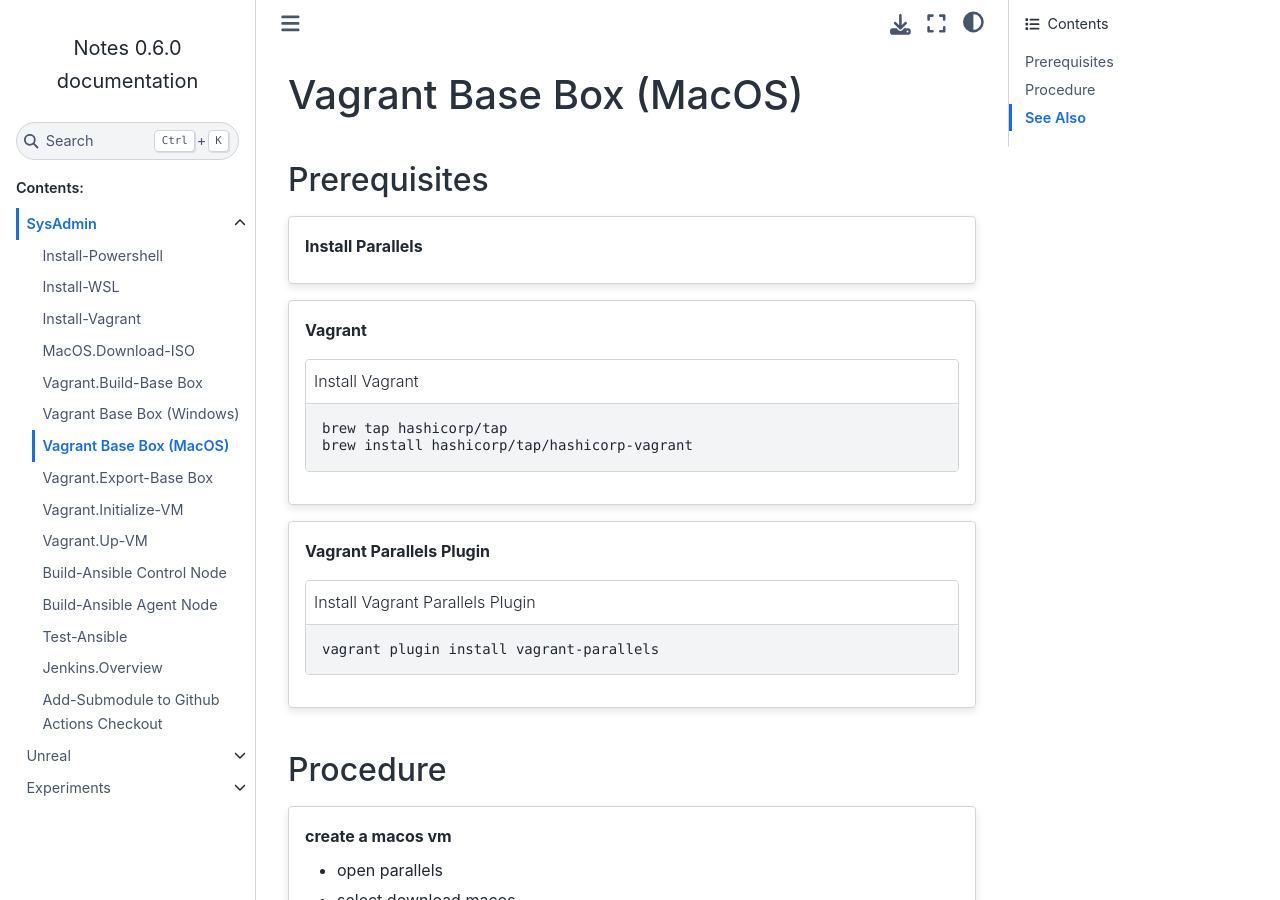
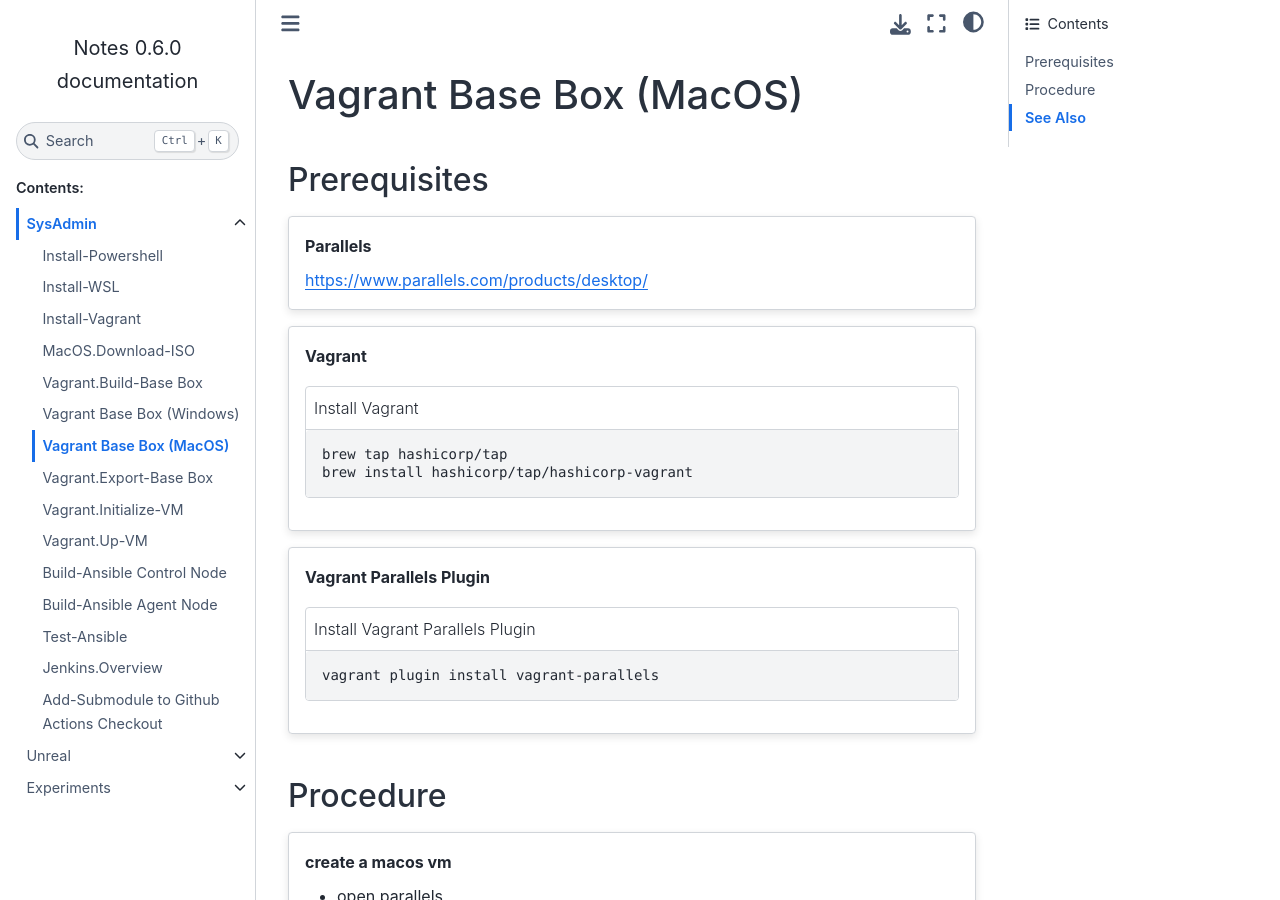
Before and after one commit to Liimurr/notes, a Sphinx documentation site: the page built from doc/src/Vagrant.Build-BaseBox_MacOS.rst, in a window 1280 px wide and 900 px high. Built offline with Sphinx 7.4.7 and the Sphinx Book theme 1.1.4, drawn with Linux system fonts in a browser that asks for light colours; pages that are not in the unit, such as notebooks, are missing from menus.

Commit message:
update macos instructions

```diff
--- a/doc/src/Vagrant.Build-BaseBox_MacOS.rst
+++ b/doc/src/Vagrant.Build-BaseBox_MacOS.rst
@@ -4,7 +4,9 @@ Vagrant Base Box (MacOS)
 Prerequisites
 -------------
 
-.. card:: Install Parallels
+.. card:: Parallels
+
+   https://www.parallels.com/products/desktop/
 
 .. card:: Vagrant
 
```
